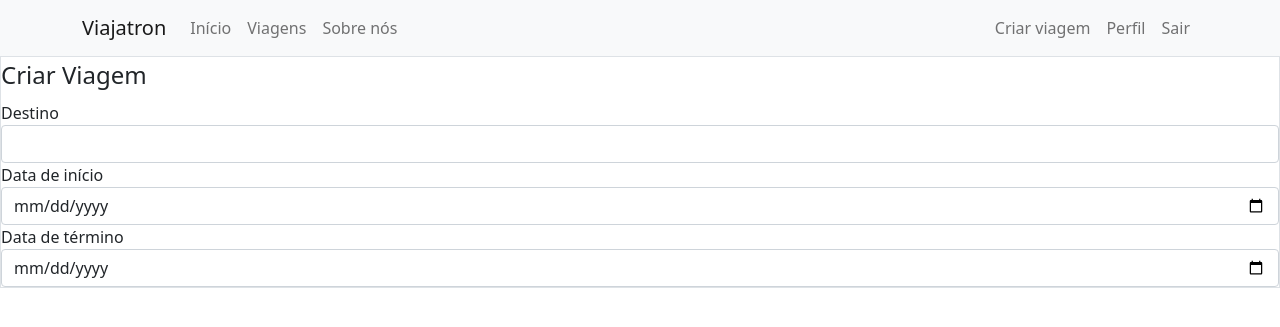
After one commit to DaviLuizCL/viagenspython, a Flask app: page /viagem/criar in a window 1280 px wide. The commit adds this page. Shown: the top 327 px of the page. Run offline with Flask 3, Linux system fonts and the light colour scheme; a user stored in the database is signed in.

Commit message:
testando data

```diff
--- a/estudoboladao/forms.py
+++ b/estudoboladao/forms.py
@@ -1,6 +1,7 @@
 from flask_wtf import FlaskForm
-from wtforms import StringField, PasswordField, SubmitField, BooleanField
-from wtforms.validators import DataRequired, Length, Email, EqualTo
+from wtforms import StringField, PasswordField, SubmitField, BooleanField, DateField
+from wtforms.validators import DataRequired, Length, Email, EqualTo, ValidationError
+from estudoboladao. models import Usuario
 
 
 class FormCriarConta(FlaskForm):
@@ -10,9 +11,28 @@ class FormCriarConta(FlaskForm):
     confirmacao_senha = PasswordField('Confirmação da Senha', validators=[DataRequired(), EqualTo('senha')])
     botao_submit_criarconta = SubmitField('Criar Conta')
 
+    def validate_email(self, email):
+        usuario = Usuario.query.filter_by(email=email.data).first()
+        if usuario:
+            raise ValidationError('E-mail já cadastrado. Cadastre outro e-mail ou faça login para continuar')
+
+
+
 
 class FormLogin(FlaskForm):
     email = StringField('E-mail', validators=[DataRequired(), Email()])
     senha = PasswordField('Senha', validators=[DataRequired(), Length(6, 20)])
     lembrar_dados = BooleanField('Lembrar dados de acesso')
     botao_submit_login = SubmitField('Fazer Login')
+
+
+class FormCriarViagem(FlaskForm):
+    destino = StringField('Destino', validators=[DataRequired(), Length(2, 50)])
+    data_inicio = DateField('Data de início', format='%Y-%m-%d')
+    data_termino = DateField('Data de término', format='%Y-%m-%d')
+    roteiro = StringField('Roteiro da viagem', validators=[DataRequired(), Length(5, 1000)])
+
+    def validate_data_termino(self, field):
+            if self.data_inicio.data and field.data:
+                if field.data < self.data_inicio.data:
+                    raise ValidationError('A data de término deve ser posterior à data de início.')
--- a/estudoboladao/routes.py
+++ b/estudoboladao/routes.py
@@ -1,8 +1,8 @@
 from flask import render_template, url_for, redirect, flash, request
 from estudoboladao import app, database, bcrypt
-from estudoboladao.forms import FormLogin, FormCriarConta
+from estudoboladao.forms import FormLogin, FormCriarConta, FormCriarViagem
 from estudoboladao.models import Usuario
-
+from flask_login import login_user, logout_user, current_user, login_required
 lista_usuarios = ['Lira', 'João', 'Alon', 'Alessandra', 'Amanda']
 @app.route('/')
 def home():
@@ -15,6 +15,7 @@ def contato():
 
 
 @app.route('/usuarios')
+@login_required
 def usuarios():
     return render_template('usuarios.html', lista_usuarios=lista_usuarios)
 
@@ -25,17 +26,39 @@ def login():
     form_criar_conta = FormCriarConta()
 
     if form_login.validate_on_submit() and 'botao_submit_login' in request.form:
-        flash(f'Login feito com sucesso no email {form_login.email.data}', 'alert-success')
-        return redirect(url_for('home'))
+        usuario = Usuario.query.filter_by(email=form_login.email.data).first()
+        if usuario and bcrypt.check_password_hash(usuario.senha, form_login.senha.data):
+            login_user(usuario, remember=form_login.lembrar_dados.data)
+            flash(f'Login feito com sucesso no email {form_login.email.data}', 'alert-success')
+            return redirect(url_for('home'))
+        else:
+            flash(f'Email ou senha incorretos, tente novamente', 'alert-danger')
 
     if form_criar_conta.validate_on_submit() and 'botao_submit_criarconta' in request.form:
         senha_cript = bcrypt.generate_password_hash(form_criar_conta.senha.data)
         usuario = Usuario(username=form_criar_conta.username.data,email=form_criar_conta.email.data,senha=senha_cript)
         database.session.add(usuario)
         database.session.commit()
-        #adicionar sessão
-        #commit na sessao
         flash(f'Conta criada com sucesso no email {form_criar_conta.email.data}', 'alert-success')
         return redirect(url_for('home'))
 
     return render_template('login.html', form_login=form_login, form_criar_conta=form_criar_conta)
+
+@app.route('/sair')
+@login_required
+def sair():
+    logout_user()
+    flash(f'Logout feito com sucesso!', 'alert-success')
+    return redirect(url_for('home'))
+
+
+@app.route('/perfil')
+@login_required
+def perfil():
+    return render_template('perfil.html')
+
+@app.route('/viagem/criar')
+@login_required
+def criar_viagem():
+    form_criarViagem = FormCriarViagem()
+    return render_template('criarviagem.html', form_criarViagem=form_criarViagem)
--- /dev/null
+++ b/estudoboladao/templates/criarviagem.html
@@ -0,0 +1,21 @@
+{% extends 'base.html' %}
+
+{% block body %}
+    <div class="col">
+
+        <form method="POST" action="" class="border">
+            <legend>Criar Viagem</legend>
+           <fieldset>
+            <div class="form-group">
+                {{ form_criarViagem.destino.label(class="form-control-label") }}
+                {{ form_criarViagem.destino(class="form-control") }}
+        </div>
+        <div class="form-group">
+            {{ form_criarViagem.data_inicio.label(class="form-control-label") }}
+            {{ form_criarViagem.data_inicio(class="form-control", placeholder="dd-mm-yyyy") }}
+        </div>
+        <div class="form-group">
+            {{ form_criarViagem.data_termino.label(class="form-control-label") }}
+            {{ form_criarViagem.data_termino(class="form-control", placeholder="dd-mm-yyyy") }}
+        </div>
+{% endblock %}
--- a/estudoboladao/templates/navbar.html
+++ b/estudoboladao/templates/navbar.html
@@ -14,12 +14,24 @@
         </li>
       </ul>
       <ul class="d-flex navbar-nav">
+        {% if current_user.is_authenticated %}
+          <li class="nav-item">
+            <a class="nav-link" href="{{ url_for('criar_viagem') }}">Criar viagem</a>
+          </li>
+          <li class="nav-item">
+            <a class="nav-link" href="{{ url_for('perfil') }}">Perfil</a>
+          </li>
+          <li class="nav-item">
+            <a class="nav-link" href="{{ url_for('sair') }}">Sair</a>
+          </li>
+        {% else %}
         <li class="nav-item">
           <a class="nav-link" href="{{ url_for('login') }}">Login</a>
         </li>
         <li class="nav-item">
           <a class="nav-link" href="{{ url_for('login') }}">Criar Conta</a>
         </li>
+        {% endif %}
       </ul>
     </div>
   </div>
--- /dev/null
+++ b/teste.py
@@ -0,0 +1,4 @@
+# from estudoboladao import database, app
+# with app.app_context():
+#    database.drop_all()
+#    database.create_all()
```
Also changed, not shown: estudoboladao/__init__.py (+8 -1 lines), estudoboladao/models.py (+19 -2 lines), estudoboladao/templates/perfil.html (added, +7 -0 lines), instance/meusite.db.
